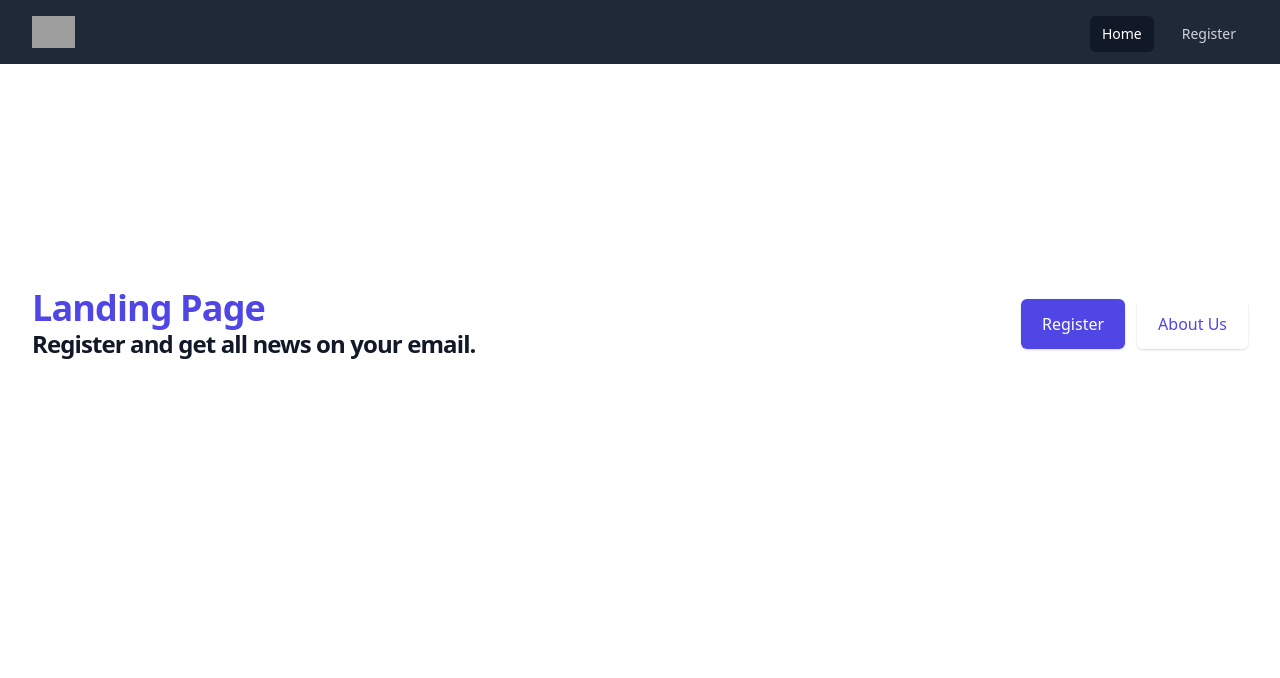
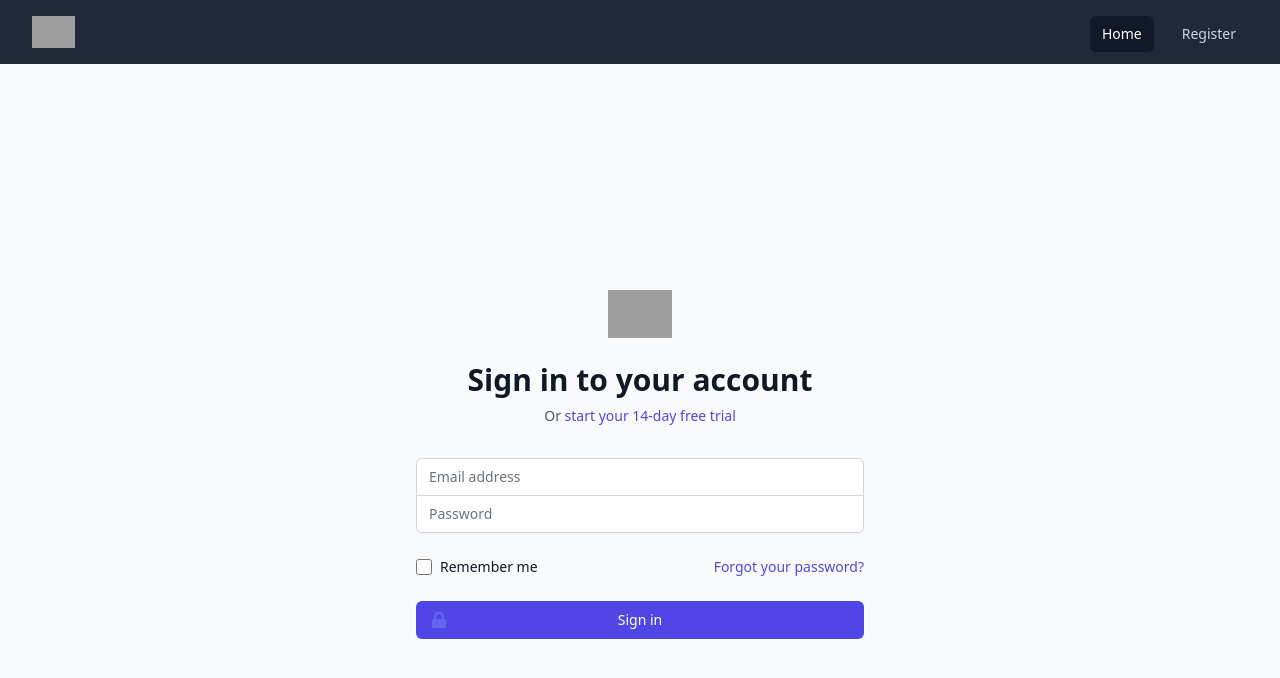
Before and after one commit to geraldoahnert/landing-page, a React (Create React App) app in the folder client/: page /register in a window 1280 px wide. Shown: the top 678 px of the page. Built offline with nearby package versions, Linux system fonts and the light colour scheme; grey boxes are pictures that could not be loaded.

Commit message:
Add: Basic of app route.

```diff
--- a/client/src/App.js
+++ b/client/src/App.js
@@ -1,14 +1,23 @@
 import React from "react";
-import { BrowserRouter as Router } from "react-router-dom";
+import { BrowserRouter as Router, Switch, Route } from "react-router-dom";
 
-import Navbar from "./components/Navbar.js";
-import FirstPage from "./components/FirstPage.js";
+import Navbar from "./components/Navbar";
+import FirstPage from "./components/FirstPage";
+import LandingPage from "./components/LandingPage";
 
 function App() {
     return (
         <Router>
             <Navbar />
-            <FirstPage />
+
+            <Switch>
+                <Route exact path="/">
+                    <FirstPage />
+                </Route>
+                <Route path="/register">
+                    <LandingPage />
+                </Route>
+            </Switch>
         </Router>
     );
 }
```
